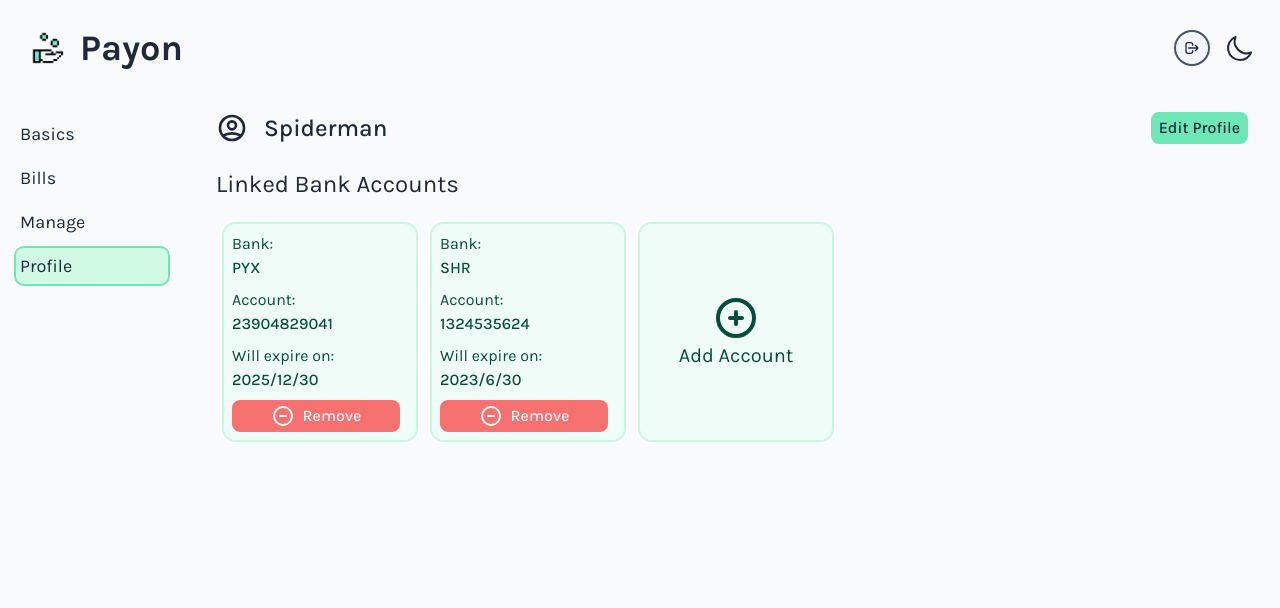
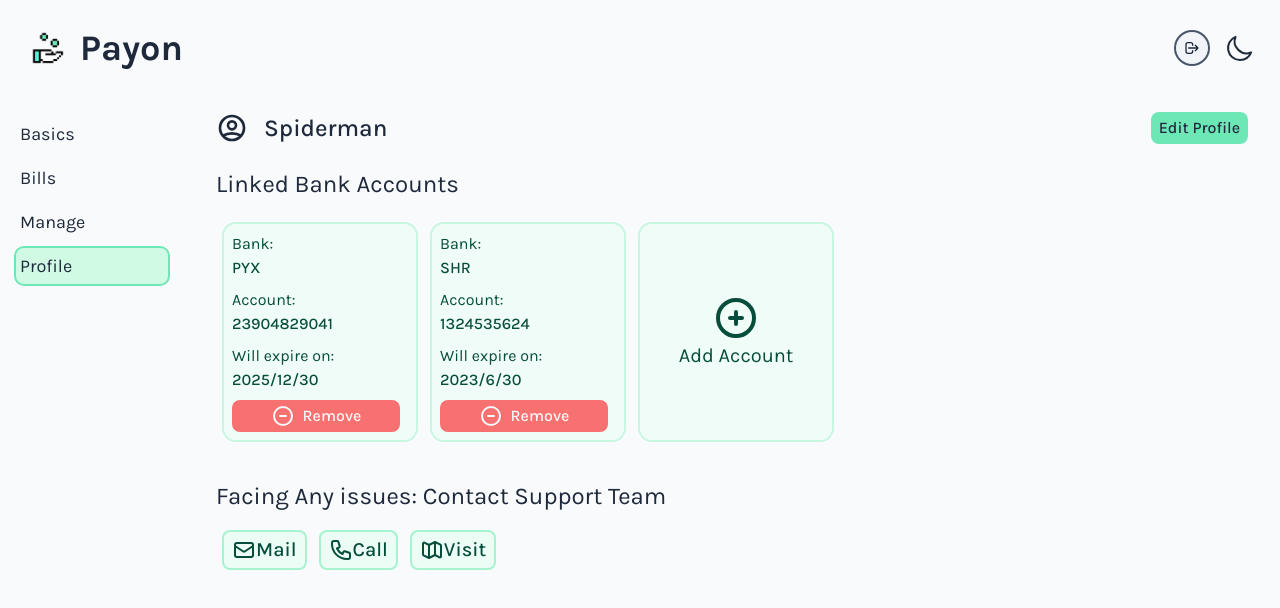
Before and after one commit to pushkarydv/payon-web, a React (Create React App) app: page /dashboard/profile in a window 1280 px wide. Shown: the top 608 px of the page. Built offline with nearby package versions, Linux system fonts and the light colour scheme; sample sign-in values are in the browser's storage.

Commit message:
added profile section

```diff
--- a/src/pages/DashboardPages/Profile.js
+++ b/src/pages/DashboardPages/Profile.js
@@ -1,11 +1,18 @@
 import React from "react";
 import {
+  MailIcon,
+  MapIcon,
   MinusCircleIcon,
+  PhoneIcon,
   PlusCircleIcon,
   UserCircleIcon,
 } from "@heroicons/react/outline";
 
 export default function Profile() {
+  function handleDevelopmentClicks() {
+    // function to handle click for features which are under development
+    alert("App under Development! some features are just template based ");
+  }
   return (
     <div>
       <div className="text-2xl font-medium flex flex-row items-center justify-between px-2">
@@ -13,7 +20,10 @@ export default function Profile() {
           <UserCircleIcon className="w-8 mr-4" />
           Spiderman
         </div>
-        <button className="transition-all text-base font-medium  mr-2 p-1 px-2 rounded-lg active:scale-95 bg-emerald-300  dark:bg-emerald-100/40">
+        <button
+          className="transition-all text-base font-medium  mr-2 p-1 px-2 rounded-lg active:scale-95 bg-emerald-300  dark:bg-emerald-100/40"
+          onClick={handleDevelopmentClicks}
+        >
           Edit Profile
         </button>
       </div>
@@ -27,7 +37,10 @@ export default function Profile() {
             <div className="font-medium mb-2">23904829041</div>
             Will expire on:
             <div className="font-medium mb-2">2025/12/30</div>
-            <button className="transition-all text-base font-medium  mr-2 p-1 px-2 rounded-lg active:scale-95 bg-red-400 hover:bg-red-500 text-slate-50 flex flex-row items-center justify-center">
+            <button
+              className="transition-all text-base font-medium  mr-2 p-1 px-2 rounded-lg active:scale-95 bg-red-400 hover:bg-red-500 text-slate-50 flex flex-row items-center justify-center"
+              onClick={handleDevelopmentClicks}
+            >
               <MinusCircleIcon className="w-6 mr-2" /> Remove
             </button>
           </div>
@@ -38,23 +51,38 @@ export default function Profile() {
             <div className="font-medium mb-2">1324535624</div>
             Will expire on:
             <div className="font-medium mb-2">2023/6/30</div>
-            <button className="transition-all text-base font-medium  mr-2 p-1 px-2 rounded-lg active:scale-95 bg-red-400 hover:bg-red-500 text-slate-50 flex flex-row items-center justify-center">
+            <button
+              className="transition-all text-base font-medium  mr-2 p-1 px-2 rounded-lg active:scale-95 bg-red-400 hover:bg-red-500 text-slate-50 flex flex-row items-center justify-center"
+              onClick={handleDevelopmentClicks}
+            >
               <MinusCircleIcon className="w-6 mr-2" /> Remove
             </button>
           </div>
-          <div className="transition-all w-[45%] sm:w-48 m-2  p-2 ring-2 rounded-xl text-emerald-900 bg-emerald-50/60 dark:bg-emerald-50  ring-emerald-200/60 dark:ring-emerald-200 flex flex-col justify-center items-center cursor-pointer  md:hover:ring-emerald-300 active:ring-emerald-400 text-xl">
+          <div
+            className="transition-all w-[45%] sm:w-48 m-2  p-2 ring-2 rounded-xl text-emerald-900 bg-emerald-50/60 dark:bg-emerald-50  ring-emerald-200/60 dark:ring-emerald-200 flex flex-col justify-center items-center cursor-pointer  md:hover:ring-emerald-300 active:ring-emerald-400 text-xl"
+            onClick={handleDevelopmentClicks}
+          >
             <PlusCircleIcon className="w-12" /> Add Account
           </div>
         </div>
-        {/* <div>
-          Bank Name: <span className="font-medium">PYX</span>
+        <div className="text-xl lg:text-2xl mt-8">
+          Facing Any issues: Contact Support Team
+          <div className="text-base lg:text-xl mt-4 flex flex-row items-center flex-wrap">
+            {" "}
+            <button className="transition-all text-center px-2 py-1 m-1 rounded-md bg-emerald-50 text-emerald-900 ring-2 ring-emerald-200 flex flex-row items-center font-medium mx-2 hover:-translate-y-1">
+              {" "}
+              <MailIcon className="w-4 lg:w-6" /> Mail
+            </button>
+            <button className="transition-all text-center px-2 py-1 m-1 rounded-md bg-emerald-50 text-emerald-900 ring-2 ring-emerald-200 flex flex-row items-center font-medium mx-2 hover:-translate-y-1">
+              {" "}
+              <PhoneIcon className="w-4 lg:w-6" /> Call
+            </button>
+            <button className="transition-all text-center px-2 py-1 m-1 rounded-md bg-emerald-50 text-emerald-900 ring-2 ring-emerald-200 flex flex-row items-center font-medium mx-2 hover:-translate-y-1">
+              {" "}
+              <MapIcon className="w-4 lg:w-6" /> Visit
+            </button>
+          </div>
         </div>
-        <div>
-          Account Number: <span className="font-medium">3478192634</span>
-        </div>
-
-
-        */}
       </div>
     </div>
   );
```
